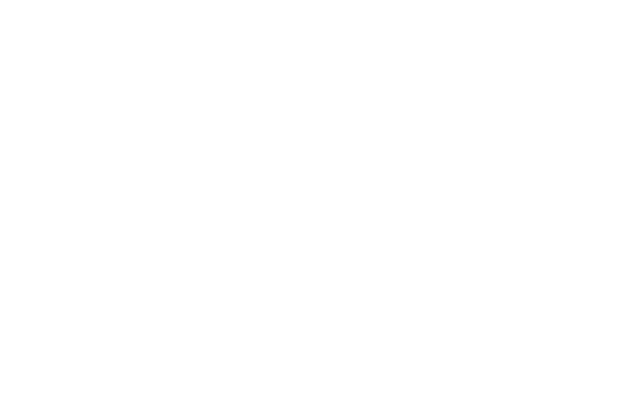
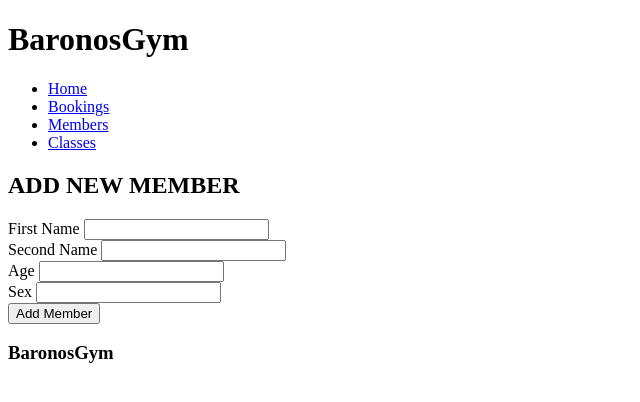
Before and after one commit to BrockBaron/Baronos-Gym, a Flask app: page /members/new in a window 1280 px wide. Before the commit the part shown is empty. Shown: the top 402 px of the page, without its empty margins (0-640 px from the left). Run offline with Flask 2, Linux system fonts and the light colour scheme; a database or web service that is not in the repository returns one stand-in record (values such as "Sample title"); some libraries are stand-ins or nearby versions.

Commit message:
add member ok

```diff
--- a/gym_app/repositories/member_repository.py
+++ b/gym_app/repositories/member_repository.py
@@ -39,7 +39,7 @@ def select(id):
 
 # update member
 def update(member):
-    sql = "UPDATE me SET (first_name, second_name, age, sex) = (%s, %s, %s, %s,) WHERE id = %s"
+    sql = "UPDATE member SET (first_name, second_name, age, sex) = (%s, %s, %s, %s,) WHERE id = %s"
     values = [member.first_name, member.second_name, member.age, member.sex, member.id]
 
 
--- a/gym_app/templates/members/new.html
+++ b/gym_app/templates/members/new.html
@@ -0,0 +1,31 @@
+{% extends 'base.html' %}
+
+{% block content %}
+    <h2> ADD NEW MEMBER</h2>
+
+    <form action="/members" method="post">
+        <div>
+        <label for='first_name'> First Name</label>
+            <input type="text" name='first_name' id='first_name'>
+        </div>
+
+        <div>
+        <label for='second_name'> Second Name</label>
+            <input type="text" name='second_name' id='second_name'>
+        </div>
+
+        <div>
+        <label for="age">Age</label>
+            <input type="int" name="age" id="age">
+        </div>
+
+        <div>
+        <label for="sex">Sex</label>
+            <input type="text" name="sex" id="sex">
+        <div></div>
+
+        <input type="submit" value="Add Member">
+    </form>
+
+
+{% endblock content %}
```
Also changed, not shown: gym_app/templates/members/index.html (+13 -1 lines).
